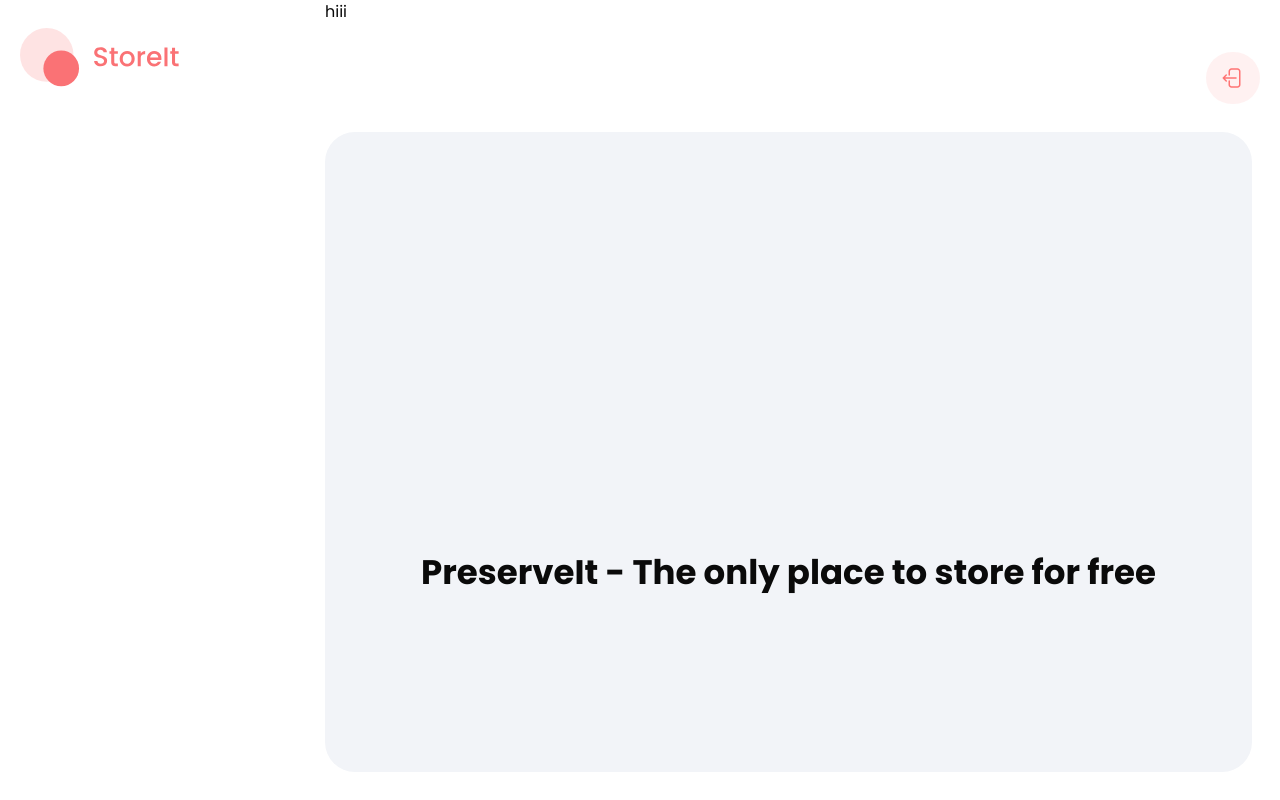
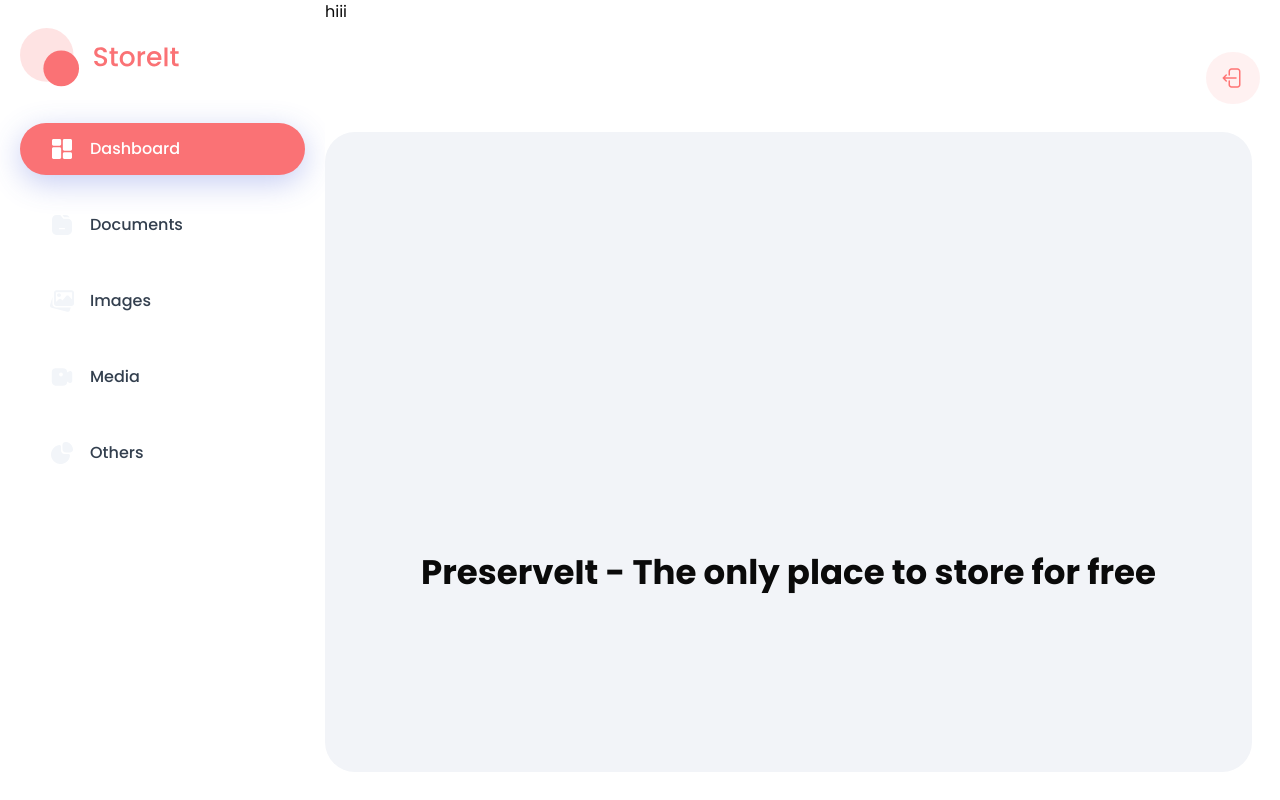
Before and after one commit to CodeByKhaleel/myOwnDrive, a Next.js app: page / in a window 1280 px wide. Built offline with nearby package versions, Linux system fonts and the light colour scheme.

Commit message:
navbar aligned

```diff
--- a/components/Sidebar.tsx
+++ b/components/Sidebar.tsx
@@ -1,8 +1,12 @@
+"use client"
+import { navItems } from '@/constants'
 import Image from 'next/image'
 import Link from 'next/link'
+import { usePathname } from 'next/navigation'
 import React from 'react'
-
+import { cn } from "@/lib/utils";
 const Sidebar = () => {
+    const pathname = usePathname()
     return (
         <aside className='sidebar'>
             <Link href="/">
@@ -21,8 +25,23 @@ const Sidebar = () => {
                     className="lg:hidden"
                 />
             </Link>
-      <nav className='sidebar-nav'>
-        <ul className='flex flex-1 flex-col-gap-6'></ul>
+            <nav className="sidebar-nav">
+                <ul className="flex flex-1 flex-col gap-6">
+                    {navItems.map(({ url, name, icon }) => (
+                        <li key={name} className="lg:w-full">
+                            <Link
+                                href={url}
+                                className={cn(
+                                    "sidebar-nav-item flex items-center gap-3", // Ensures vertical alignment and spacing
+                                    pathname === url && "shad-active"
+                                )}
+                            >
+                                <Image src={icon} alt={name} width={24} height={24} />
+                                <p className="text-base font-medium">{name}</p>
+                            </Link>
+                        </li>
+                    ))}
+                </ul>
             </nav>
         </aside>
     )
```
Lines whose indentation alone changed are shown as unchanged.
